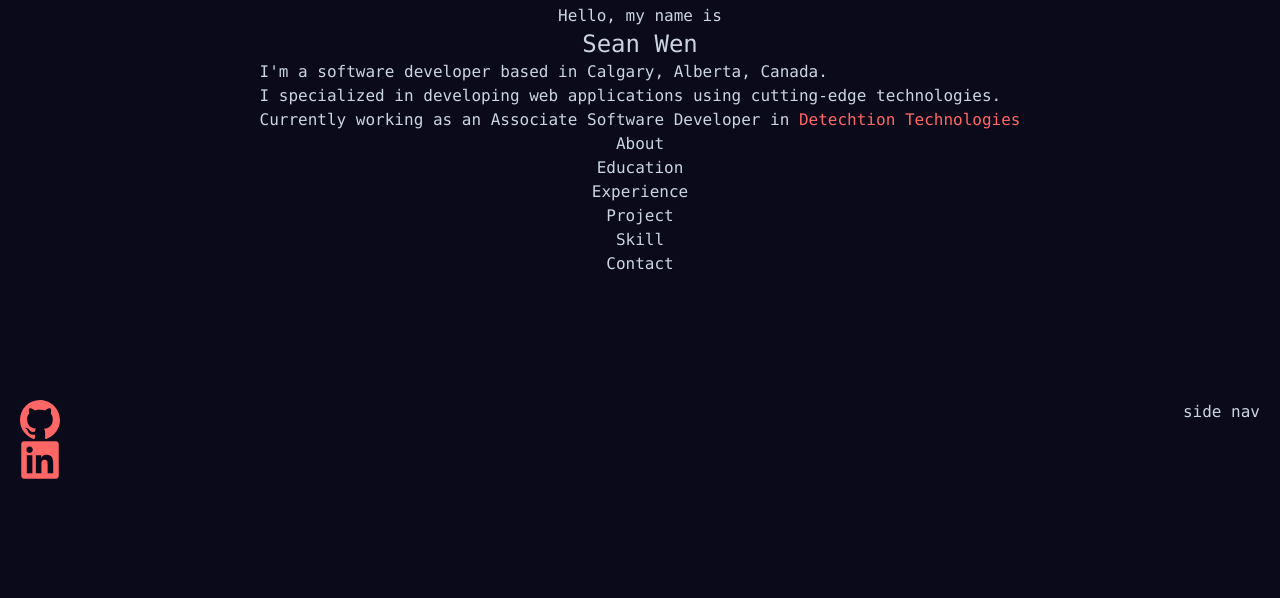
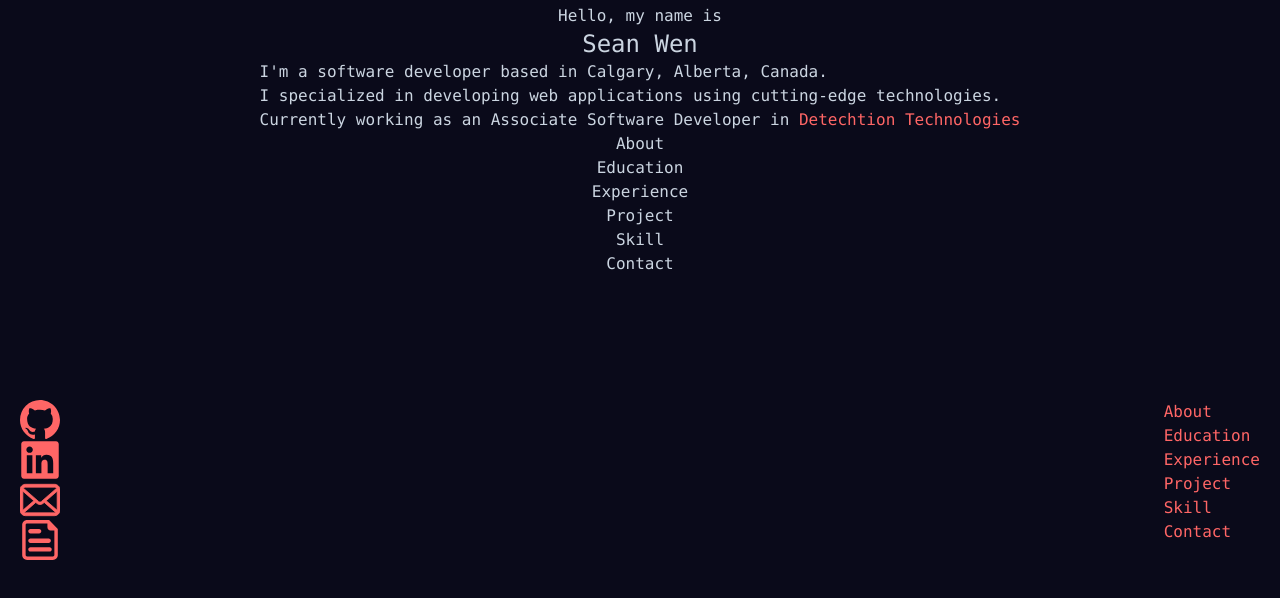
Before and after one commit to ShouShou92410/ShouShou92410.github.io, a SvelteKit app: page / in a window 1280 px wide. Shown: the top 598 px of the page. Built offline with nearby package versions, Linux system fonts and the light colour scheme.

Commit message:
Sidebars changes - Add email and resume icons - Add section links

```diff
--- a/src/routes/+layout.svelte
+++ b/src/routes/+layout.svelte
@@ -4,15 +4,26 @@
 	import logo from '$lib/images/svelte-logo.svg';
 	import github from '$lib/images/github.svg';
 	import linkedin from '$lib/images/linkedin.svg';
+	import email from '$lib/images/email.svg';
+	import resume from '$lib/images/resume.svg';
 </script>
 
 <!-- <Header /> -->
 
 <div class="fixed top-1/2 left-5 right-auto">
 	<img src={github} alt="GitHub" class="w-10" />
-	<img src={linkedin} alt="GitHub" class="w-10" />
+	<img src={linkedin} alt="LinkedIn" class="w-10" />
+	<img src={email} alt="email" class="w-10" />
+	<img src={resume} alt="resume" class="w-10" />
 </div>
-<nav class="fixed top-1/2 left-auto right-5">side nav</nav>
+<nav class="flex flex-col fixed top-1/2 left-auto right-5">
+	<a href="#about">About</a>
+	<a href="#education">Education</a>
+	<a href="#experience">Experience</a>
+	<a href="#project">Project</a>
+	<a href="#skill">Skill</a>
+	<a href="#contact">Contact</a>
+</nav>
 
 <main class="flex flex-grow flex-col p-1">
 	<slot />
--- a/src/routes/+page.svelte
+++ b/src/routes/+page.svelte
@@ -27,7 +27,7 @@
 
 	<Counter />
 </section> -->
-<section>
+<section id="greet">
 	<p>Hello, my name is</p>
 	<h1>Sean Wen</h1>
 	<p>
@@ -37,12 +37,12 @@
 		<a href="https://www.detechtion.com">Detechtion Technologies</a>
 	</p>
 </section>
-<section>About</section>
-<section>Education</section>
-<section>Experience</section>
-<section>Project</section>
-<section>Skill</section>
-<section>Contact</section>
+<section id="about">About</section>
+<section id="education">Education</section>
+<section id="experience">Experience</section>
+<section id="project">Project</section>
+<section id="skill">Skill</section>
+<section id="contact">Contact</section>
 
 <style>
 	section {
```
Also changed, not shown: src/lib/images/email.svg (added), src/lib/images/resume.svg (added).
